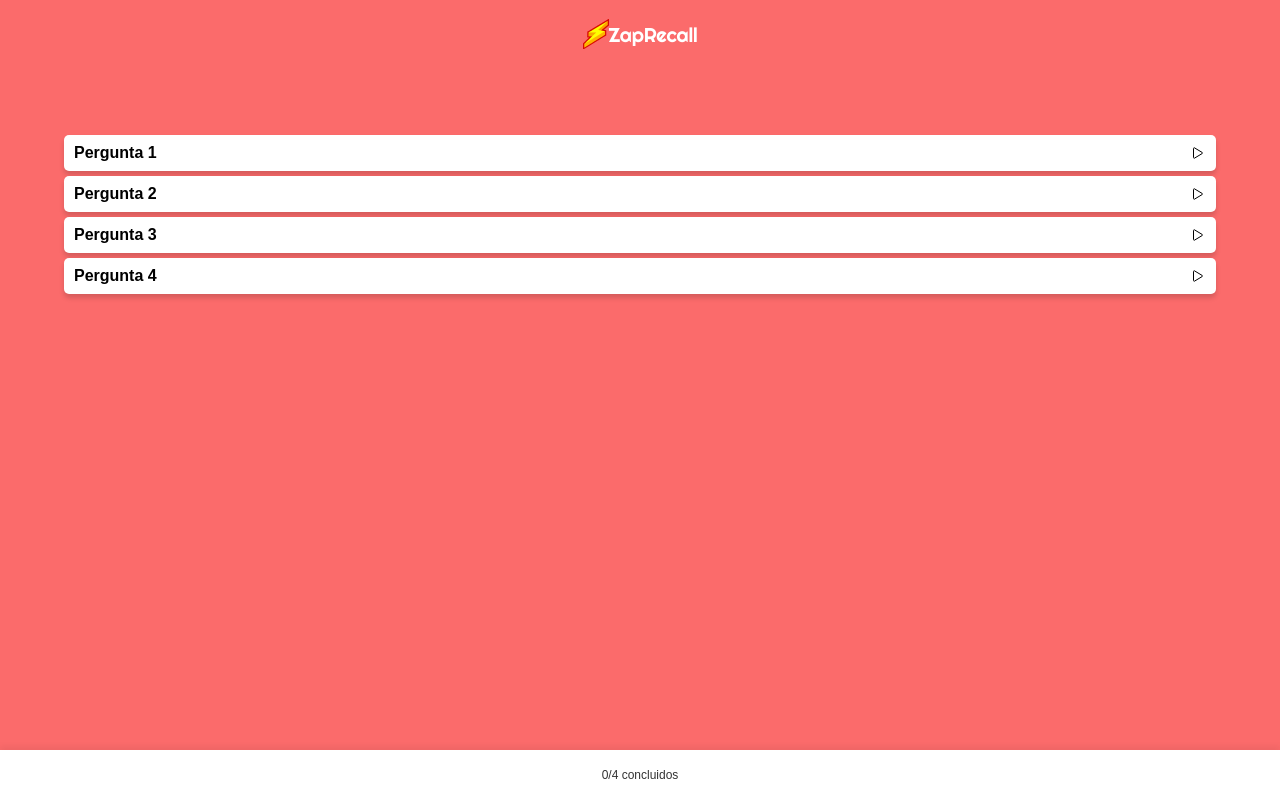
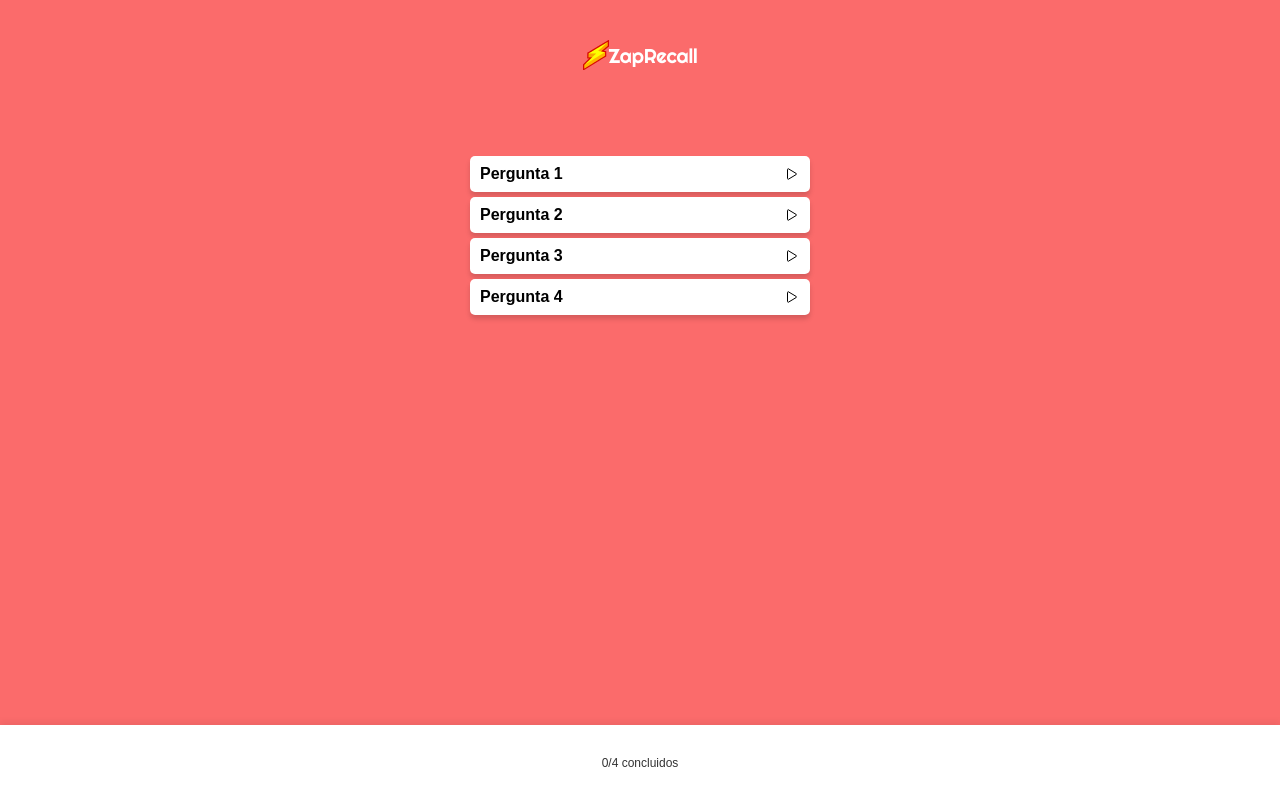
Before and after one commit to allanornel/Zaprecall, a React (Create React App) app: page / in a window 1280 px wide. Both pictures are taken after a click on the element "Iniciar Recall!". Built offline with nearby package versions, Linux system fonts and the light colour scheme; a web font is replaced by a local one.

Commit message:
feat: little css fix

```diff
--- a/public/css/style.css
+++ b/public/css/style.css
@@ -82,6 +82,7 @@ header img {
 
 .pergunta {
   width: 90vw;
+  max-width: 340px;
   height: fit-content;
   background: #ffffff;
   box-shadow: 0px 4px 5px rgba(0, 0, 0, 0.15);
@@ -127,6 +128,10 @@ footer div {
   justify-content: center;
 }
 
+footer div:first-child {
+  padding-top: 10px;
+  padding-bottom: 10px;
+}
 footer ion-icon {
   font-size: 14px;
 }
@@ -199,3 +204,12 @@ footer ion-icon {
 footer span {
   font-weight: 700;
 }
+
+@media (min-width: 614px) {
+  header {
+    margin-top: 40px;
+  }
+  footer {
+    height: 75px;
+  }
+}
```
